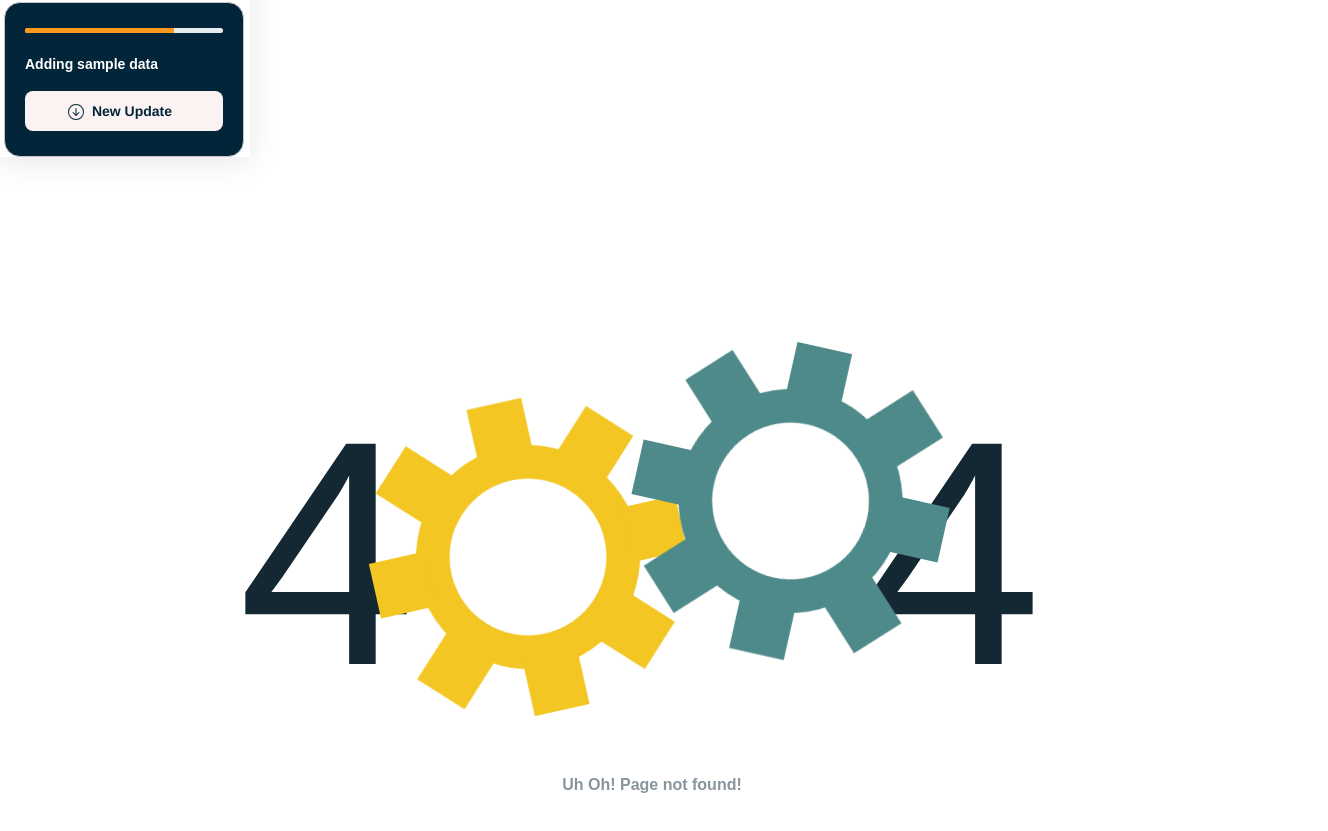
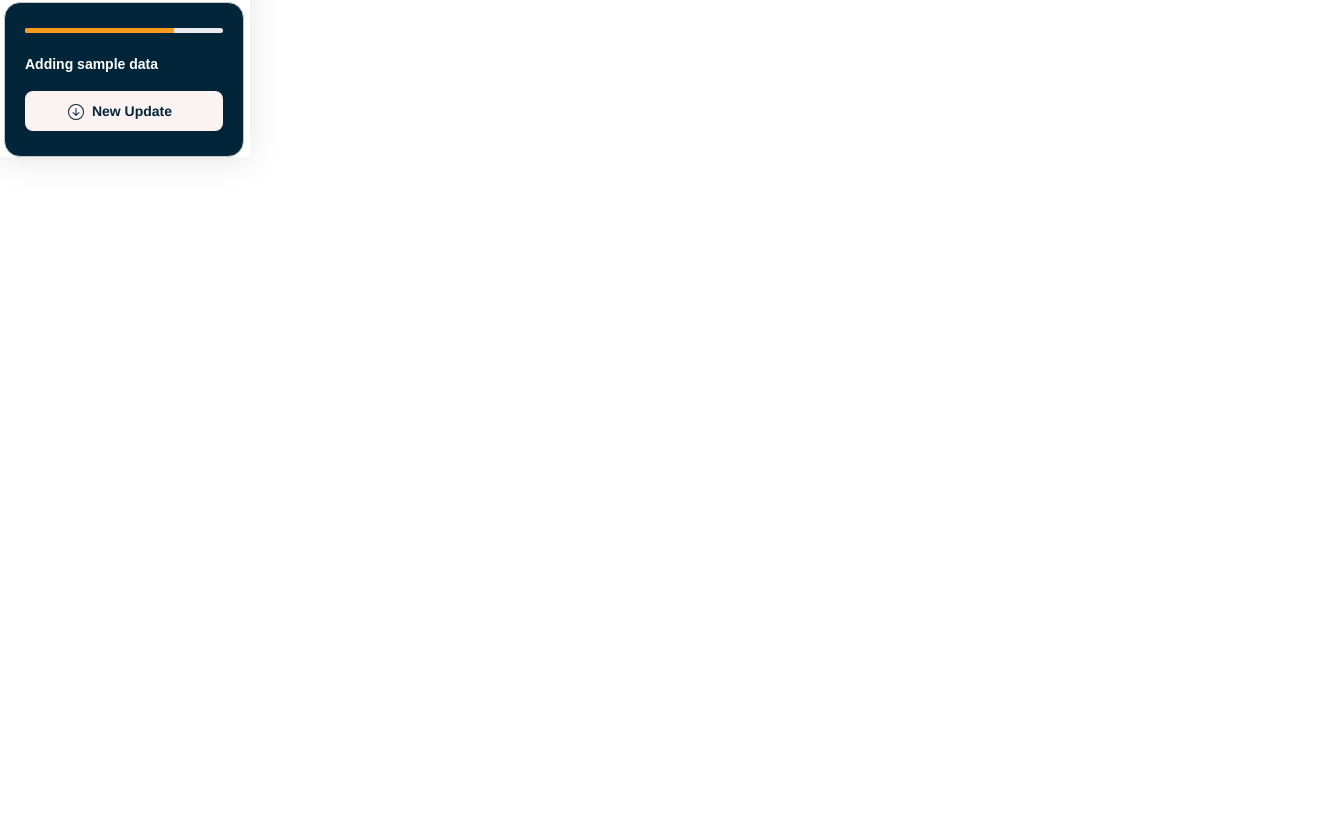
Before and after one commit to Akshay-patil-dav/Admin-Panel-Using-React, a React (Vite) app: page /CRM in a window 1280 px wide. Shown: the part 643-1474 px from the top of the page, 1328 px wide, since content can reach past the window. After the commit the page ends 800 px from the top, so only its background shows below. Built offline with nearby package versions, Linux system fonts and the light colour scheme.

Commit message:
Update_project_UI
Update_project_UI

```diff
--- a/src/App.jsx
+++ b/src/App.jsx
@@ -1,37 +1,16 @@
 import React from 'react'
-import LoginPage from './components/Login/LoginPage'
-import './App.css'
-import { BrowserRouter, Routes, Route, HashRouter } from "react-router-dom";
-// import Dashboard from './Components/Dashboard/Dashboard';
-// import Dashboard from './components/Dashboard/Dashboard';
-import Layout from './components/Layout_Compinents/Layout';
-import CRM from './components/Dashboard/CRM';
-import Footer from './components/Dashboard/Footer/Footer';
-import Add_Product from './components/Product/Add_Product';
-import Error404 from './components/EOORPAGE/Error404';
+import Layout from './components/Layout_Compinents/Layout'
+import 'bootstrap/dist/css/bootstrap.min.css'
+import 'jquery/dist/jquery.min.js'
+import 'bootstrap/dist/js/bootstrap.min.js'
+import "./App.css"
+
 
 export default function App() {
+  return (
+    <div>
+      <Layout />
 
-  return (
-
-
-      // <>
-      <BrowserRouter>
-        <Routes>
-        <Route path="/" element={<Layout />}>
-          <Route index element={<CRM />} />
-          <Route path="/Product" element={<Add_Product />} />
-          <Route path="*" element={<Error404 />} />
-          {/* <Footer /> */}
-
-        </Route>
-
-        <Route path="login" element={<LoginPage />} />
-        </Routes>
-      </BrowserRouter>
-
-
-      // </>
-
+    </div>
   )
 }
--- a/src/components/Dashboard/CRM.jsx
+++ /dev/null
@@ -1,9 +0,0 @@
-import React from 'react'
-
-export default function CRM() {
-  return (
-    <div>
-
-    </div>
-  )
-}
--- a/src/components/EOORPAGE/Error404.jsx
+++ /dev/null
@@ -1,85 +0,0 @@
-import React, { useEffect } from 'react';
-import { gsap, Linear } from 'gsap';
-
-export default function Error404() {
-    useEffect(() => {
-        const t1 = gsap.timeline();
-        const t2 = gsap.timeline();
-        const t3 = gsap.timeline();
-
-        t1.to('.cog1', {
-            transformOrigin: '50% 50%',
-            rotation: '+=360',
-            repeat: -1,
-            ease: Linear.easeNone,
-            duration: 8,
-        });
-
-        t2.to('.cog2', {
-            transformOrigin: '50% 50%',
-            rotation: '-=360',
-            repeat: -1,
-            ease: Linear.easeNone,
-            duration: 8,
-        });
-
-        t3.fromTo(
-            '.wrong-para',
-            { opacity: 0 },
-            {
-                opacity: 1,
-                duration: 1,
-                stagger: {
-                    repeat: -1,
-                    yoyo: true,
-                },
-            }
-        );
-
-        // Cleanup function to kill animations when the component unmounts
-        return () => {
-            t1.kill();
-            t2.kill();
-            t3.kill();
-        };
-    }, []);
-
-    return (
-
-
-        <div className="container-error">
-
-            <h1 className="first-four">4</h1>
-            <div className="cog-wheel1">
-                <div className="cog1">
-                    <div className="top"></div>
-                    <div className="down"></div>
-                    <div className="left-top"></div>
-                    <div className="left-down"></div>
-                    <div className="right-top"></div>
-                    <div className="right-down"></div>
-                    <div className="left"></div>
-                    <div className="right"></div>
-                </div>
-            </div>
-
-            <div className="cog-wheel2">
-                <div className="cog2">
-                    <div className="top"></div>
-                    <div className="down"></div>
-                    <div className="left-top"></div>
-                    <div className="left-down"></div>
-                    <div className="right-top"></div>
-                    <div className="right-down"></div>
-                    <div className="left"></div>
-                    <div className="right"></div>
-                </div>
-            </div>
-
-
-            <h1 className="second-four">4</h1>
-            <p className="wrong-para">Uh Oh! Page not found!</p>
-
-        </div>
-    );
-}
--- a/src/components/Product/Add_Product.jsx
+++ /dev/null
@@ -1,40 +0,0 @@
-import React, { useEffect } from 'react';
-import Add_product_form from './form/Add_product_form';
-import Add_product_left_form from './form/Add_product_left_form';
-
-export default function Add_Product() {
-    useEffect(() => {
-        const productElement = document.getElementById('product');
-        if (productElement) {
-            productElement.classList.add('action_nav');
-
-            document.getElementById('dashboard').classList.remove('action_nav');
-        }
-    }, []);
-
-    return (
-        <div className="eduler-layout">
-            <main className="eduler-main">
-                <div className="eduler-main__container">
-                    <div className="fx">
-                        <h4>
-                            <b>Dashboard /</b>
-                        </h4>
-                        <h4>
-                            <p className="mx-3">Add Product</p>
-                        </h4>
-                    </div>
-
-                    <form>
-                        <div className="fx gap-5 form_add">
-                            <div>
-                                <Add_product_form />
-                            </div>
-                            <Add_product_left_form />
-                        </div>
-                    </form>
-                </div>
-            </main>
-        </div>
-    );
-}
--- a/src/components/Product/form/Add_product_form.jsx
+++ /dev/null
@@ -1,42 +0,0 @@
-import React from 'react'
-
-export default function Add_product_form() {
-    return (
-        <div className='rightform'>
-            <div className="mb-3">
-                <label for="exampleInputEmail1" className="form-label">Email address</label>
-                <input type="email" className="form-control" id="exampleInputEmail1" aria-describedby="emailHelp" />
-                {/* <div id="emailHelp" className="form-text">We'll never share your email with anyone else.</div> */}
-            </div>
-
-            <div className='fx gap-5'>
-                <div className="mb-3">
-                    <label for="exampleInputEmail1" className="form-label">Email address</label>
-                    <input type="email" className="form-control" id="exampleInputEmail1" aria-describedby="emailHelp" />
-                    {/* <div id="emailHelp" className="form-text">We'll never share your email with anyone else.</div> */}
-                </div>
-                <div className="mb-3">
-                    <label for="exampleInputEmail1" className="form-label">Email address</label>
-                    <input type="email" className="form-control" id="exampleInputEmail1" aria-describedby="emailHelp" />
-                    {/* <div id="emailHelp" className="form-text">We'll never share your email with anyone else.</div> */}
-                </div>
-            </div>
-
-            <div className="mb-3">
-                <label for="exampleInputEmail1" className="form-label">Email address</label>
-                <textarea type="email" className="form-control" id="exampleFormControlTextarea1" rows="6"> </textarea>
-                {/* <div id="emailHelp" className="form-text">We'll never share your email with anyone else.</div> */}
-            </div>
-
-
-            <div className="mb-3">
-                <label for="exampleInputEmail1" className="form-label">Email address</label>
-                <div>
-                    <input type="file" />
-                </div>
-                {/* <div id="emailHelp" className="form-text">We'll never share your email with anyone else.</div> */}
-            </div>
-
-        </div>
-    )
-}
--- a/src/components/Product/form/Add_product_left_form.jsx
+++ /dev/null
@@ -1,15 +0,0 @@
-import React from 'react'
-
-export default function Add_product_left_form() {
-    return (
-        <div className='rightform'>
-            <div className="mb-3">
-                <label for="exampleInputEmail1" className="form-label">Email address</label>
-                <input type="email" className="form-control" id="exampleInputEmail1" aria-describedby="emailHelp" />
-                {/* <div id="emailHelp" className="form-text">We'll never share your email with anyone else.</div> */}
-            </div>
-
-
-        </div>
-    )
-}
--- a/src/main.jsx
+++ b/src/main.jsx
@@ -4,13 +4,11 @@
 import 'jquery/dist/jquery.min.js'
 import 'bootstrap/dist/js/bootstrap.min.js'
 import './index.css'
-import Footer from './components/Dashboard/Footer/Footer.jsx'
+// import Footer from './components/Dashboard/Footer/Footer.jsx'
 import App from './App.jsx'
 
 createRoot(document.getElementById('root')).render(
   <StrictMode>
     <App />
-    <Footer />
-
   </StrictMode>,
 )
```
Also changed, not shown: src/components/Dashboard/Footer/Footer.jsx (deleted, +0 -11 lines), 1 other file (tests, documents, lock files or other folders).
